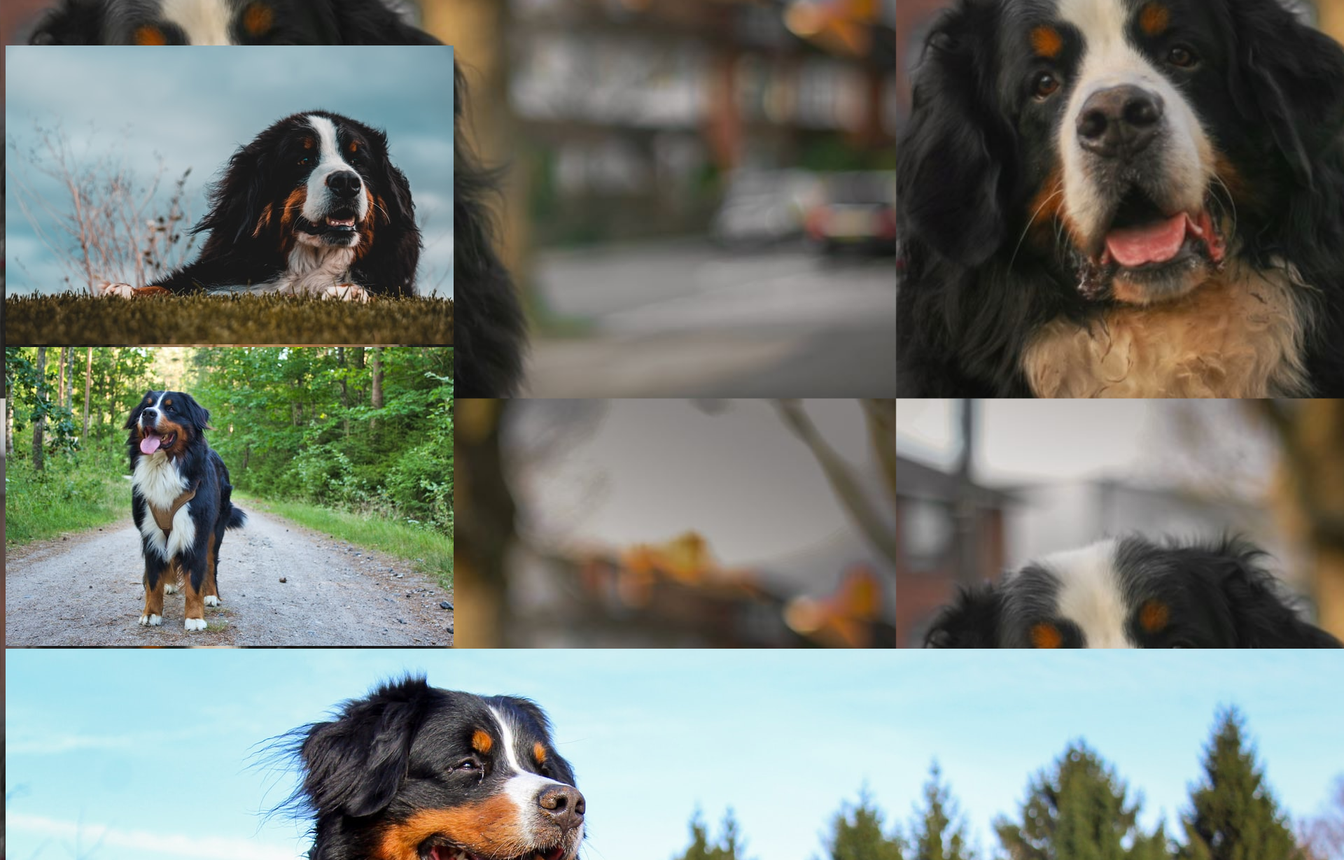
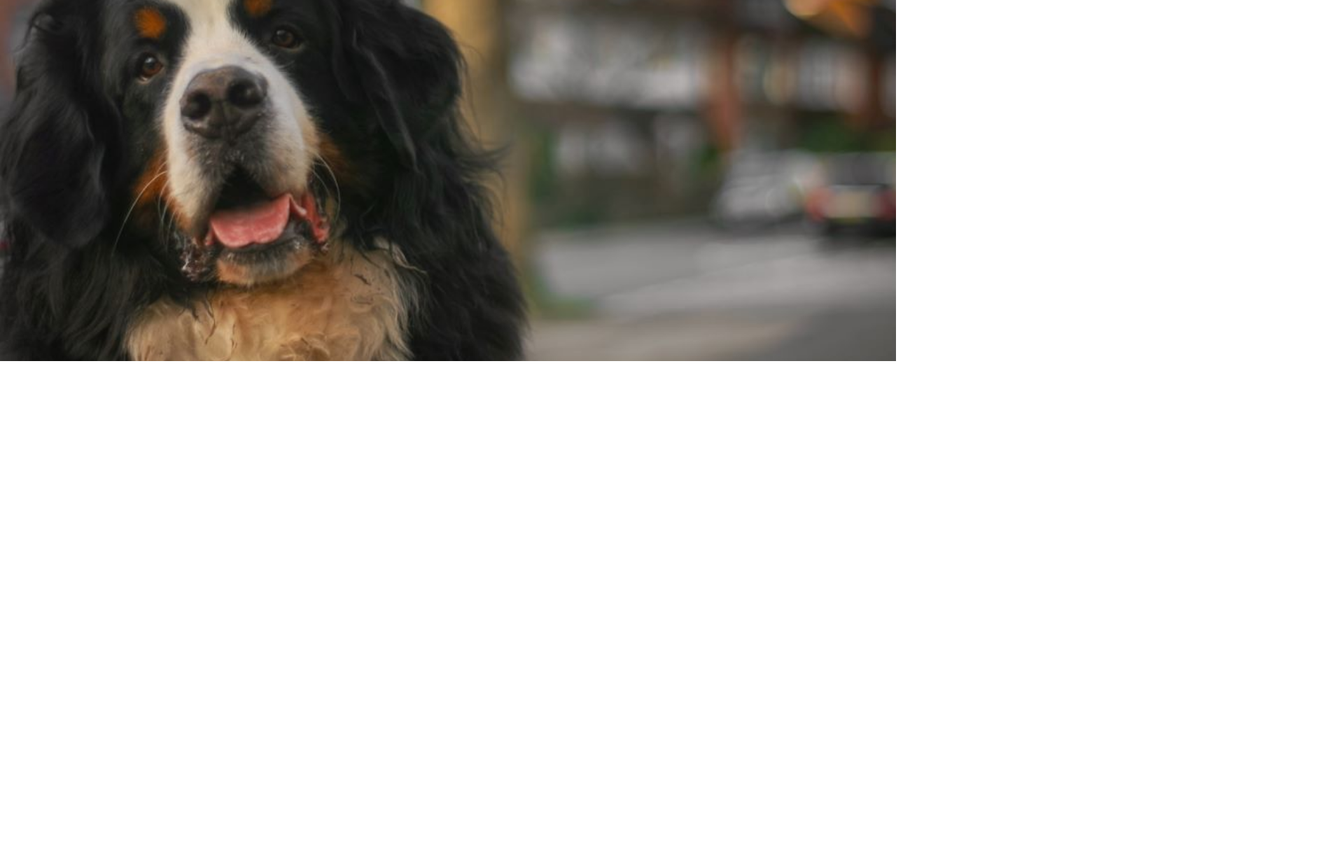
Before and after one commit to JasminSmith6532/My-Fan-page-Assignment, a plain HTML site: page Pictures.html in a window 1280 px wide. Shown: the part 284-1513 px from the top of the page at 70% size, 1920 px wide, since content can reach past the window. After the commit the page ends 800 px from the top, so only its background shows below. Drawn offline with nearby package versions, Linux system fonts and the light colour scheme.

Commit message:
Update Pictures.html

```diff
--- a/Pictures.html
+++ b/Pictures.html
@@ -26,9 +26,6 @@
                   <div id="Pictures.html">
                     <h1>Pictures</h1>
 
-    <img src="Images/Dog2.jpg" alt="Dog two">
-    <img src="Images/Dog3.jpg" alt="Dog three">
-    <img src="Images/Dog5.jpg" alt="Dog four">
 
 
 
```
